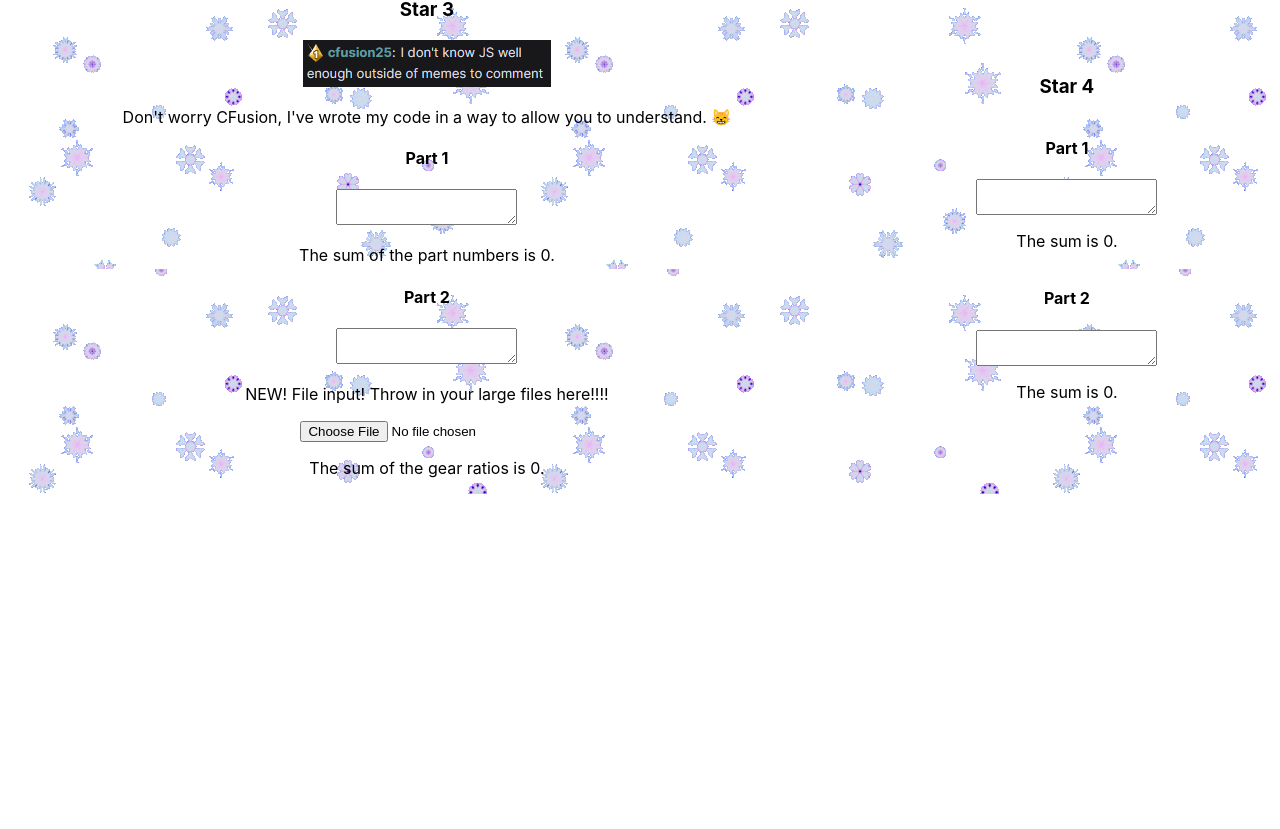
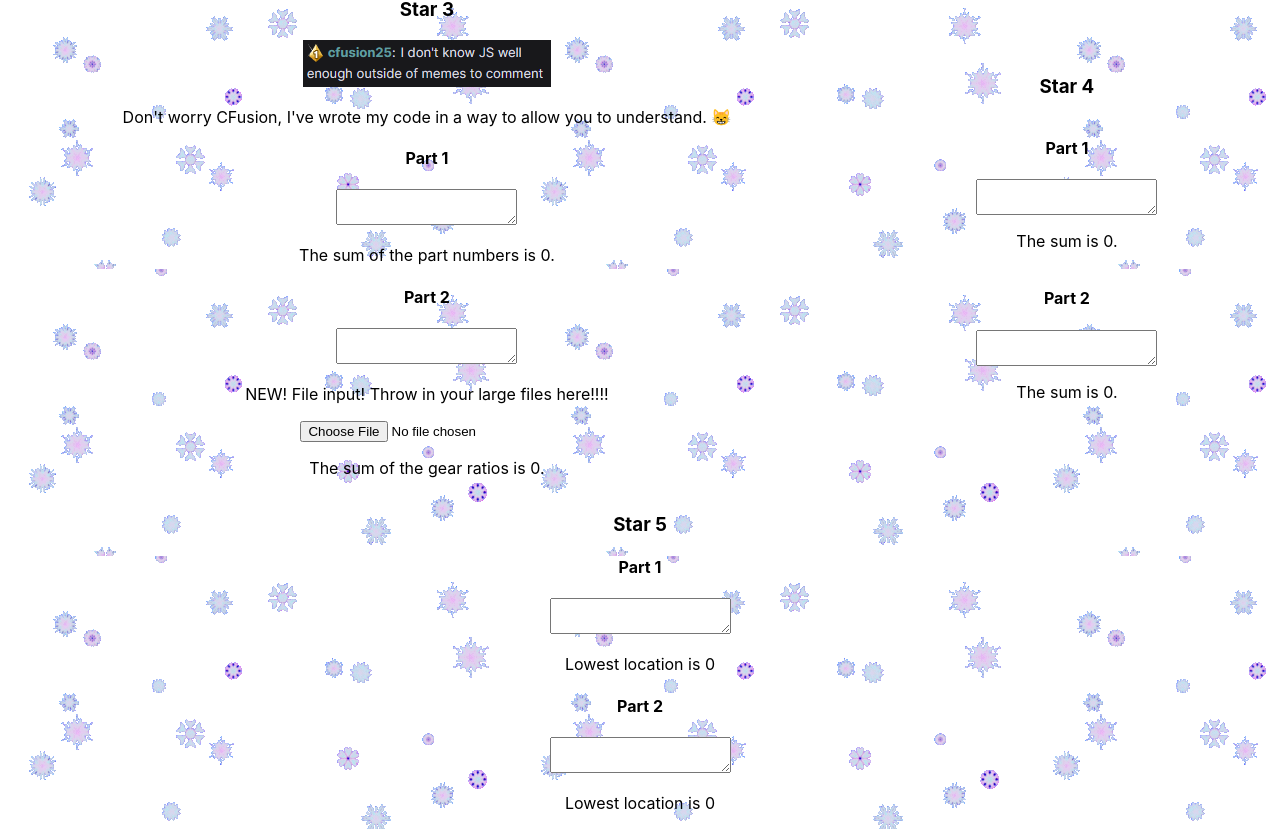
Before and after one commit to jacksonzck/jazck_advent_of_code_2023, a React (Create React App) app: page / in a window 1280 px wide. Shown: the part 592-1421 px from the top of the page. Before the commit the page ends 1086 px from the top, so only its background shows below. Built offline with nearby package versions, Linux system fonts and the light colour scheme.

Commit message:
I can't believe that worked...

```diff
--- a/package.json
+++ b/package.json
@@ -7,8 +7,13 @@
     "@testing-library/jest-dom": "^5.17.0",
     "@testing-library/react": "^13.4.0",
     "@testing-library/user-event": "^13.5.0",
+    "@types/jest": "^29.5.10",
+    "@types/node": "^20.10.3",
+    "@types/react": "^18.2.42",
+    "@types/react-dom": "^18.2.17",
     "react": "^18.2.0",
     "react-dom": "^18.2.0",
+    "typescript": "^5.3.2",
     "web-vitals": "^2.1.4"
   },
   "scripts": {
--- a/src/App.js
+++ b/src/App.js
@@ -3,6 +3,7 @@ import Day1 from './Day1/Day1';
 import Day2 from './Day2/Day2';
 import Day3 from './Day3/Day3';
 import Day4 from './Day4/Day4';
+import Day5 from './Day5/Day5.js'
 import neco from './neco_arc.png'
 import love_live from './idkineverwatchedit.gif'
 import knives from './knives.webp'
@@ -46,6 +47,7 @@ function App() {
       <Day3 />
       <Day4 />
       </div>
+      <Day5 />
     </div>
   );
 }
--- /dev/null
+++ b/src/Day5/Day5.js
@@ -0,0 +1,118 @@
+/* eslint-disable no-undef */
+import { useState } from 'react'
+
+function next_one(to_convert, map) {
+    let convertees = []
+    let convert_index = []
+    for(const line of map) {
+        const matched = line.match(/ *([0-9]+) ([0-9]+) ([0-9]+)/)
+        if (matched === null) continue;
+        for(const i in to_convert) {
+            if(to_convert[i] >= Number(matched[2]) && to_convert[i] < Number(matched[2]) + Number(matched[3])) {
+                convertees.push(Number(matched[1]) + (Number(to_convert[i]) - Number(matched[2])))
+                convert_index.push(i)
+            }
+        }
+    }
+    for(const i in to_convert) {
+        if(!convert_index.includes(i)) convertees.push(to_convert[i])
+    }
+    console.log(convertees)
+    return convertees
+}
+
+function go_first(convertee, maps) {
+    let now_convert = convertee
+    //console.log(now_convert)
+    for(const mapping of maps) {
+
+        for(const rule of mapping) {
+            if(now_convert >= rule[0] && now_convert < rule[1]) {
+                now_convert = now_convert + rule[2]
+                break
+            }
+        }
+        //console.log(now_convert)
+
+    }
+    return now_convert
+}
+
+function good_map(badMap) {
+    let rules = []
+    for(const line of badMap) {
+        const matched = line.match(/ *([0-9]+) ([0-9]+) ([0-9]+)/)
+        if (matched === null) continue;
+        rules.push([Number(matched[1]), Number(matched[1]) + Number(matched[3]), Number(matched[2]) - Number(matched[1])])
+    }
+    return rules
+}
+
+export default function Day5() {
+    let [part1lowest, setpart1lowest] = useState(0)
+    let [part2lowest, setpart2lowest] = useState(0)
+
+    function part1(content) {
+        const seeds = content.match(/seeds:( [0-9]+)*/g)[0].match(/[0-9]+/g).map(element => {
+            return Number(element)
+        });
+        function mapMaker(mapLabel) {
+            //console.log(content.match(new RegExp(`${mapLabel} map:\n([0-9]* [0-9]* [0-9]*\n)*`, 'g')))
+            return content.match(new RegExp(`${mapLabel} map:\n([0-9]+ [0-9]+ [0-9]+\n)*`, 'g'))[0].split('\n').slice(1)
+        }
+        const soil = next_one(seeds, mapMaker("seed-to-soil"))
+        const fertilizer = next_one(soil, mapMaker("soil-to-fertilizer"))
+        const water = next_one(fertilizer, mapMaker("fertilizer-to-water"))
+        const light = next_one(water, mapMaker("water-to-light"))
+        const temperature = next_one(light, mapMaker("light-to-temperature"))
+        const humidity = next_one(temperature, mapMaker("temperature-to-humidity"))
+        const location = next_one(humidity, mapMaker("humidity-to-location"))
+        setpart1lowest(Math.min(...location))
+    }
+
+    function part2(content) {
+        function mapMaker(mapLabel) {
+            //console.log(content.match(new RegExp(`${mapLabel} map:\n([0-9]* [0-9]* [0-9]*\n)*`, 'g')))
+            return content.match(new RegExp(`${mapLabel} map:\n([0-9]+ [0-9]+ [0-9]+\n)*`, 'g'))[0].split('\n').slice(1)
+        }
+        let maps = [
+            good_map(mapMaker("humidity-to-location")),
+            good_map(mapMaker("temperature-to-humidity")),
+            good_map(mapMaker("light-to-temperature")),
+            good_map(mapMaker("water-to-light")),
+            good_map(mapMaker("fertilizer-to-water")),
+            good_map(mapMaker("soil-to-fertilizer")),
+            good_map(mapMaker("seed-to-soil"))
+        ]
+        let seedrules = []
+        const stuff = content.match(/seeds:( [0-9]+)*/g)[0].match(/[0-9]+/g)
+        for(let i = 0; i < stuff.length; i += 2) {
+            seedrules.push([Number(stuff[i]), Number(stuff[i]) + Number(stuff[i+1])])
+        }
+        for(let i = 1; i < 100000000; i++) {
+            // Just, like, give it some time
+            // Might not work.
+            const seed = go_first(i, maps)
+            for(const rule of seedrules) {
+                if(seed >= rule[0] && seed < rule[1]) {
+                    setpart2lowest(i)
+                    return
+                }
+            }
+        }
+        setpart2lowest(-1)
+    }
+
+    return (
+        <div>
+            <h3>Star 5</h3>
+            <h4>Part 1</h4>
+            <textarea onChange={e => part1(e.target.value)}/>
+            <p>Lowest location is {part1lowest}</p>
+            <h4>Part 2</h4>
+            <textarea onChange={e => part2(e.target.value)}/>
+            <p>Lowest location is {part2lowest}</p>
+        </div>
+    )
+
+}
```
Also changed, not shown: src/Day5/Day5.css (added), 1 other file (tests, documents, lock files or other folders).
